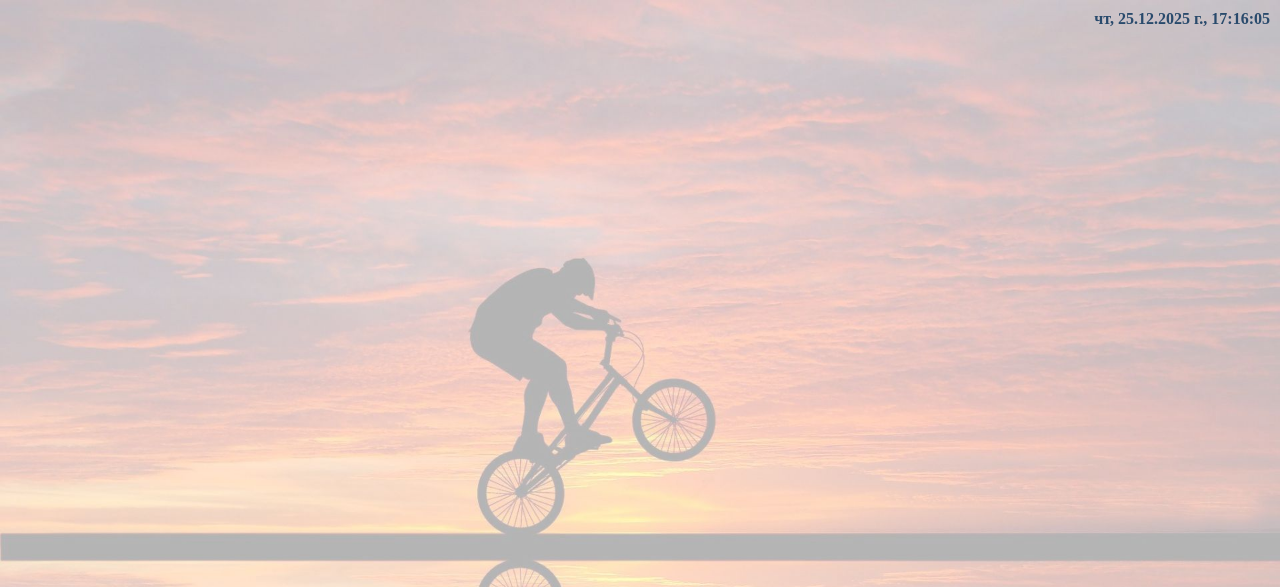
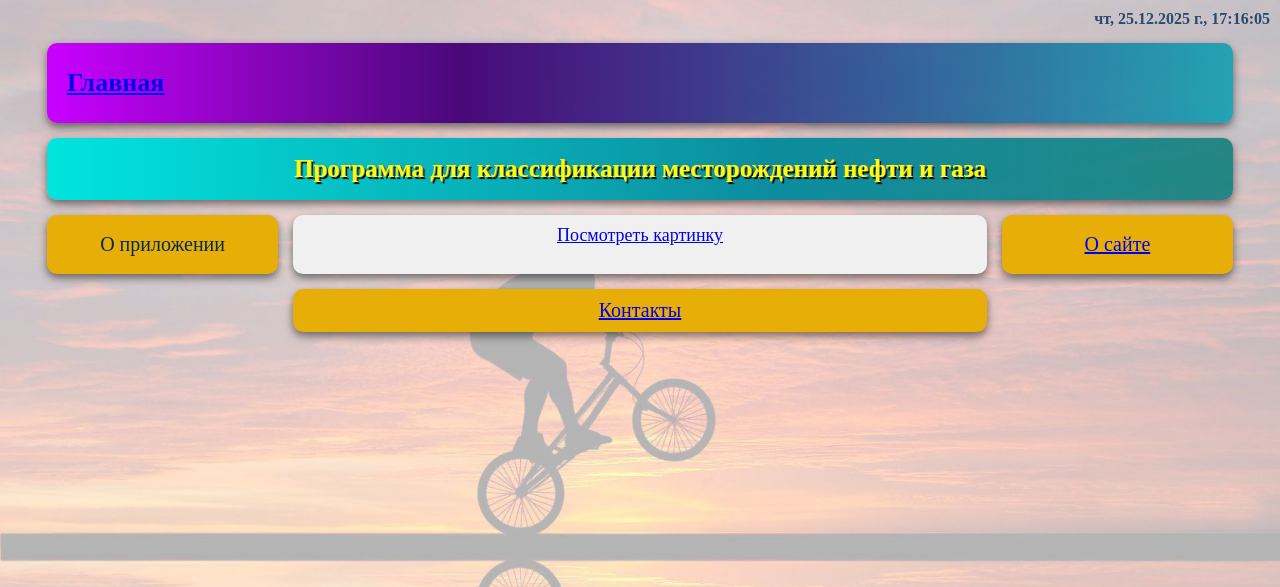
Before and after one commit to Enzo1987Pavel/EastWind, a Flask app: page / in a window 1280 px wide. Shown: the top 587 px of the page. Run offline with Flask 3, Linux system fonts and the light colour scheme.

Commit message:
Add HTML styles for main page

```diff
--- a/static/styles/styles.css
+++ b/static/styles/styles.css
@@ -89,7 +89,90 @@ html {
     }
 
     .btn-up-icon {
-      width: 20px;
-      height: 20px;
-      fill: currentcolor;
+        width: 20px;
+        height: 20px;
+        fill: currentcolor;
     }
+
+        table {
+        alignment: center;
+        margin: auto;  /* center of the table */
+        border-collapse: separate; /* separate between cells */
+        border-spacing: 15px; /* separate between cells (range) */
+        width: 95%; /* width of the column */
+    }
+
+    TD {
+        text-align: center;
+        align: center;
+        border: 20px;
+        color: rgb(0, 43, 73);
+    }
+
+    #col00 {
+        width: 95%; /* Ширина нульнулевой колонки */
+        vertical-align: center;
+        text-align: left;
+        padding: 20px;
+        border-radius: 10px 10px 10px 10px;
+        box-shadow: 0 4px 8px rgba(0, 0.3, 0.3, 0.5);
+        font-size: 26px;
+        font-weight: bold;
+        background: rgb(0, 156, 174);
+        background: linear-gradient(90deg, rgba(201, 0, 255, 1) 0%, rgba(73, 9, 121, 1) 35%, rgba(0, 156, 174, 0.824) 100%);
+    }
+    #col0 {
+        width: 95%; /* Ширина нулевой колонки */
+        color: rgb(255, 255, 0);
+        text-shadow: 1px 0 rgb(128,128,128),2px 2px 1px rgba(0,0,0,1);
+        vertical-align: center; /* Цвет фона нулевой колонки */
+        border-radius: 10px 10px 10px 10px;
+        box-shadow: 0 4px 8px rgba(0, 0.3, 0.3, 0.5);
+        font-size: 25px;
+        font-weight: bold;
+        background: rgb(0,228,222);
+        background: linear-gradient(90deg, rgba(0,228,222,1) 0%, rgba(0,137,156,0.950) 61%, rgba(0,121,117,0.824) 100%);
+    }
+    #col1 {
+        width: 20%; /* Ширина первой колонки */
+        background: #e8ae08; /* Цвет фона первой колонки */
+        padding: 10px;
+        border-radius: 10px 10px 10px 10px;
+        box-shadow: 0 4px 8px rgba(0, 0.3, 0.3, 0.5);
+    }
+    #col_App {
+        align: left;
+        text-align: left;
+        /*{#width: 20%; !* Ширина первой колонки *!#}*/
+        /*{#background: rgba(67, 255, 0, 0.5); !* Цвет фона первой колонки *!#}*/
+        /*{#padding: 10px;#}*/
+        /*{#border-radius: 10px 10px 10px 10px;#}*/
+        /*{#box-shadow: 0 4px 8px rgba(0, 0.3, 0.3, 0.5);#}*/
+    }
+    .TextInColumn {
+        font-weight: bold;
+        font-size: 20px;
+    }
+
+    #col2 {
+        width: 60%; /* Ширина второй колонки */
+        background: #f0f0f0; /* Цвет фона второй колонки */
+        padding: 10px;
+        border-radius: 10px 10px 10px 10px;
+        box-shadow: 0 4px 8px rgba(0, 0.3, 0.3, 0.5);
+    }
+    #col3 {
+        width: 20%; /* Ширина третьей колонки */
+        background: #e8ae08; /* Цвет фона третьей колонки */
+        padding: 10px;
+        border-radius: 10px 10px 10px 10px;
+        box-shadow: 0 4px 8px rgba(0, 0.3, 0.3, 0.5);
+    }
+
+    #col4_1 {
+        width: 20%; /* Ширина четвертой колонки */
+        background: #e8ae08; /* Цвет фона четвертой колонки */
+        padding: 10px;
+        border-radius: 10px 10px 10px 10px;
+        box-shadow: 0 4px 8px rgba(0, 0.3, 0.3, 0.5);
+    }
--- a/templates/main.html
+++ b/templates/main.html
@@ -54,38 +54,38 @@
 </style>
     <div class="text-align: center">
 
-{#        <table>#}
-{#        <tr>#}
-{#            <td id="col00" colspan="3" height="40"><a href={{ url_for("main_page") }} ; title="Переход на главную страницу">{{ title }}</a></td>#}
-{#        </tr>#}
+        <table>
+        <tr>
+            <td id="col00" colspan="3" height="40"><a href={{ url_for("main_page") }} ; title="Переход на главную страницу">{{ title }}</a></td>
+        </tr>
 {##}
-{#        <tr>#}
-{#            <td id="col0" colspan="3" height="60">Программа для классификации месторождений нефти и газа</td>#}
-{#        </tr>#}
-{##}
-{#        <tr>#}
-{#            <td id="col1">#}
-{#                <div class="coll1_text"><a href={{ url_for("about_app_page") }} ; title="Информация о приложении">О приложении</a></div>#}
-{#            </td>#}
-{##}
-{#            <td id="col2">#}
-{#                <div><a target="_blank" href="/static/images/404.jpg" class="coll2_text" ; title="Открыть картинку в новом окне">Посмотреть картинку</a></div><br>#}
-{#                <div><img src="/static/images/Logo_App.png" alt="top" width="16" ; height="16" ;/><a href="/static/files/Классификатор_5.4.1.zip" download="Классификатор_5.4.1.zip"; class="coll1_text"; style="margin-left: 8px;"; title="Скачать приложение">Скачать приложение</a></div>#}
-{#            </td>#}
-{##}
-{#            <td id="col3">#}
-{#                <div class="coll3_text"> <a href={{ url_for("about_page") }} ; title="Информация о сайте">О сайте</a></div>#}
-{#            </td>#}
-{#        </tr>#}
-{##}
-{#        <tr>#}
-{#            <td></td>#}
-{#            <td id="col4_1">#}
-{#                <div class="coll4_1_text"> <a href={{ url_for("contacts_page") }} ; title="Контакты">Контакты</a></div>#}
-{#            </td>#}
-{#        </tr>#}
-{##}
-{#    </table>#}
+        <tr>
+            <td id="col0" colspan="3" height="60">Программа для классификации месторождений нефти и газа</td>
+        </tr>
+
+        <tr>
+            <td id="col1">
+                <div class="coll1_text">О приложении</div>
+{#                <a href={{ url_for("about_app_page") }} ; title="Информация о приложении"</a>>#}
+            </td>
+
+            <td id="col2">
+                <div><a target="_blank" href="/static/img/fatbike_main.jpg" class="coll2_text" ; title="Открыть картинку в новом окне">Посмотреть картинку</a></div><br>
+            </td>
+
+            <td id="col3">
+                <div class="coll3_text"> <a href={{ url_for("main_page") }} ; title="Информация о сайте">О сайте</a></div>
+            </td>
+        </tr>
+
+        <tr>
+            <td></td>
+            <td id="col4_1">
+                <div class="coll4_1_text"> <a href={{ url_for("main_page") }} ; title="Контакты">Контакты</a></div>
+            </td>
+        </tr>
+
+    </table>
     </div>
 
 
```
